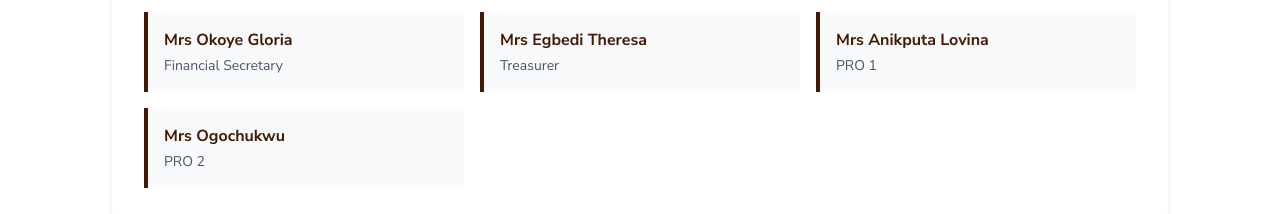
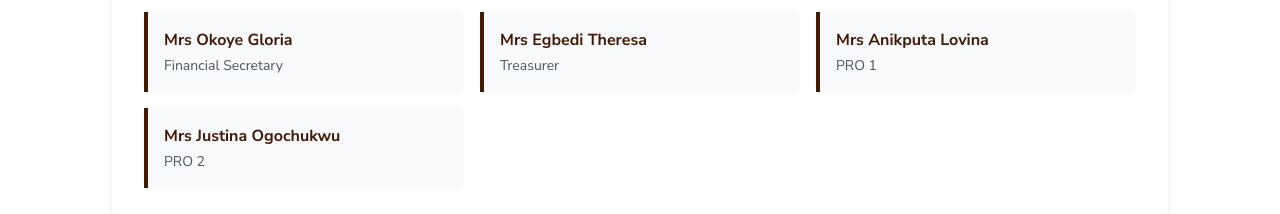
Before and after one commit to xavierScript/spccoleh, a Next.js app: page /about in a window 1280 px wide. Shown: the part 3740-3954 px from the top of the page. Built offline with nearby package versions, Linux system fonts and the light colour scheme.

Commit message:
added changes and optimized for seo

```diff
--- a/app/about/page.tsx
+++ b/app/about/page.tsx
@@ -44,7 +44,7 @@ const cwoExcos = [
     image: "/exco-placeholder.jpg",
   },
   {
-    name: "Mrs Ogochukwu",
+    name: "Mrs Justina Ogochukwu",
     position: "PRO 2",
     image: "/exco-placeholder.jpg",
   },
```
